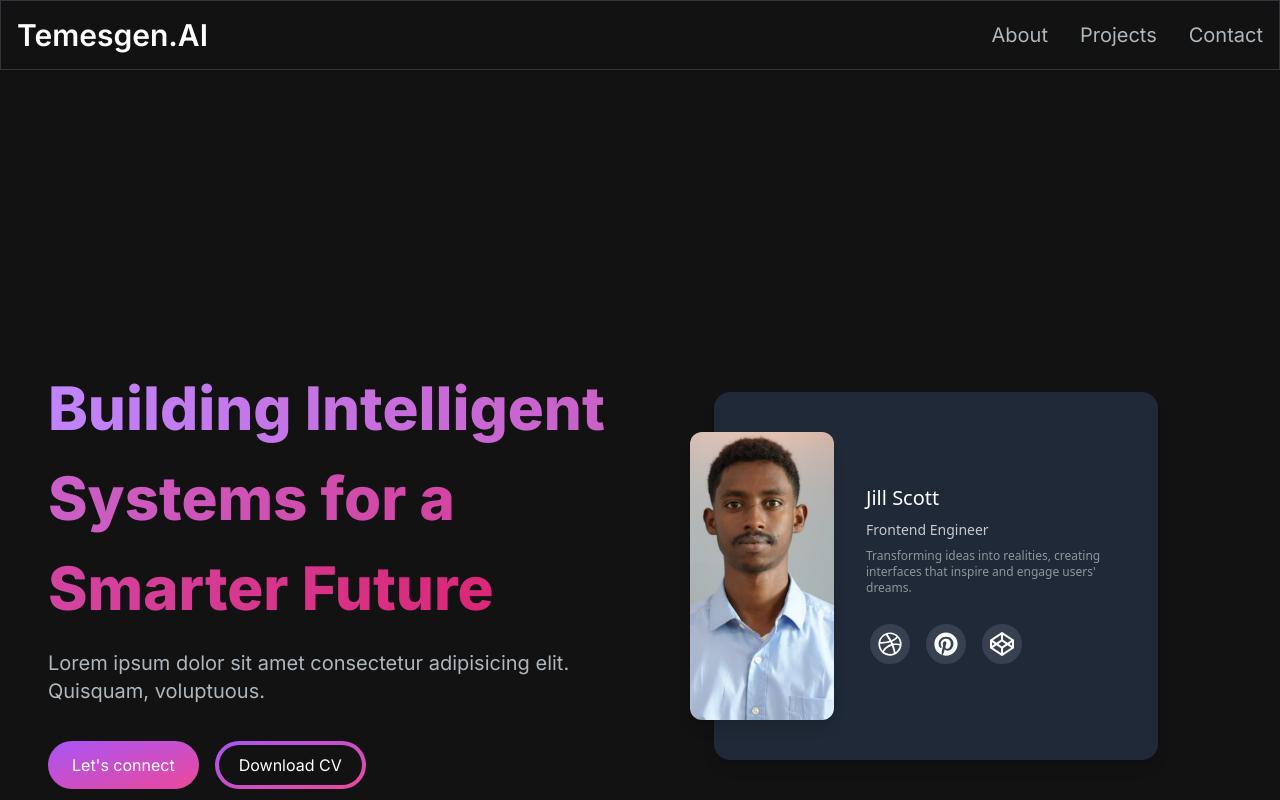
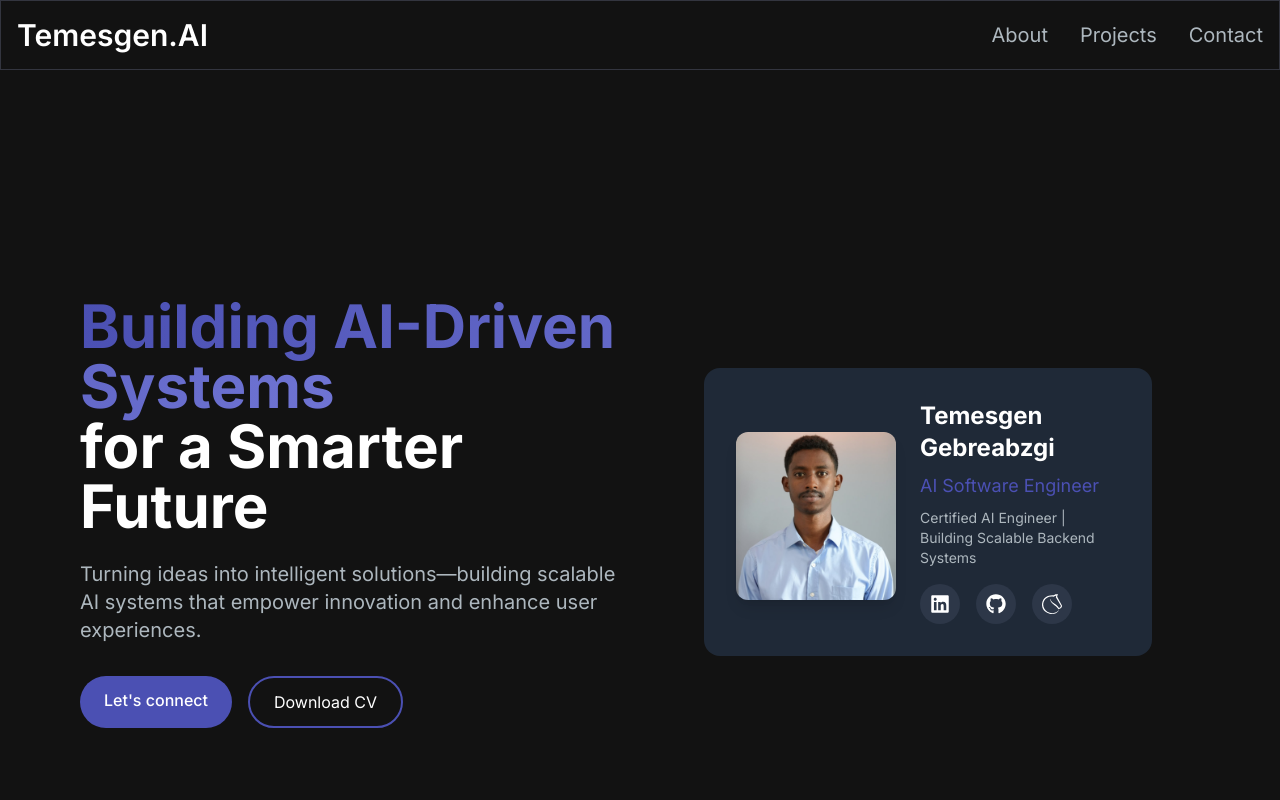
Before and after one commit to temesgen5335/developer-portfolio-with-nextjs, a Next.js app: page / in a window 1280 px wide. Shown: the top 800 px of the page. Built offline with nearby package versions, Linux system fonts and the light colour scheme.

Commit message:
update heroSection

```diff
--- a/src/app/components/AviProfile.js
+++ b/src/app/components/AviProfile.js
@@ -1,33 +1,78 @@
-import { FaDribbble, FaPinterest, FaCodepen } from 'react-icons/fa';
+import { FaLinkedin, FaGithub } from 'react-icons/fa';
+import { SiLichess } from 'react-icons/si';
+import Image from 'next/image';
+import { motion } from 'framer-motion';
 
 export default function AviProfile() {
   return (
-    <div className="flex items-center justify-center min-h-screen font-sans">
-      <div className="flex items-center w-3/4 max-w-4xl p-10 bg-gray-800 rounded-2xl shadow-lg">
-        <img
-          src="/image.jpg"
-          alt="Profile Image"
-          className="w-36 h-72 object-cover rounded-xl shadow-lg -ml-16 mr-8 transition-all duration-300"
-        />
-        <div>
-          <h2 className="text-xl font-normal mb-2">Jill Scott</h2>
-          <h3 className="text-sm opacity-75 mb-2">Frontend Engineer</h3>
-          <p className="text-xs opacity-50 mb-6">
-            Transforming ideas into realities, creating interfaces that inspire and engage users' dreams.
-          </p>
-          <div className="flex items-center gap-2">
-            <button className="relative flex items-center justify-center w-12 h-12 border-4 border-gray-800 bg-gray-700 rounded-full hover:bg-gradient-to-r hover:from-pink-500 hover:to-yellow-300 transition-all">
-              <FaDribbble className="text-white text-2xl" />
-            </button>
-            <button className="relative flex items-center justify-center w-12 h-12 border-4 border-gray-800 bg-gray-700 rounded-full hover:bg-gradient-to-r hover:from-pink-500 hover:to-yellow-300 transition-all">
-              <FaPinterest className="text-white text-2xl" />
-            </button>
-            <button className="relative flex items-center justify-center w-12 h-12 border-4 border-gray-800 bg-gray-700 rounded-full hover:bg-gradient-to-r hover:from-pink-500 hover:to-yellow-300 transition-all">
-              <FaCodepen className="text-white text-2xl" />
-            </button>
+    <div className="flex justify-center items-center w-full">
+      <motion.div
+        className="relative w-full max-w-md bg-[#1f2937] rounded-2xl p-6 sm:p-8"
+        initial={{ y: 20 }}
+        animate={{ y: 0 }}
+        transition={{
+          type: "spring",
+          stiffness: 260,
+          damping: 20
+        }}
+      >
+        <div className="flex flex-col sm:flex-row gap-6 items-center">
+          <div className="relative w-32 h-32 sm:w-40 sm:h-40">
+            <Image
+              src="/image.jpg"
+              alt="Profile Image"
+              width={160}
+              height={160}
+              className="rounded-xl object-cover shadow-lg"
+            />
+          </div>
+
+          <div className="flex-1 text-center sm:text-left">
+            <h2 className="text-2xl font-bold text-white mb-2">
+              Temesgen Gebreabzgi
+            </h2>
+            <h3 className="text-[#4b50b3] text-lg mb-2">
+              AI Software Engineer
+            </h3>
+            <p className="text-[#ADB7BE] text-sm mb-4">
+              Certified AI Engineer | Building Scalable Backend Systems
+            </p>
+
+            <div className="flex justify-center sm:justify-start gap-4">
+              {[
+                {
+                  href: "https://www.linkedin.com/in/temesgen-gebreabzgi",
+                  icon: FaLinkedin,
+                  label: "LinkedIn"
+                },
+                {
+                  href: "https://github.com/temesgen5335",
+                  icon: FaGithub,
+                  label: "GitHub"
+                },
+                {
+                  href: "https://chess.com/member/theunderdogpeasant",
+                  icon: SiLichess,
+                  label: "Chess.com"
+                }
+              ].map((social, index) => (
+                <motion.a
+                  key={index}
+                  href={social.href}
+                  target="_blank"
+                  rel="noopener noreferrer"
+                  className="w-10 h-10 flex items-center justify-center rounded-full bg-[#2d3748] hover:bg-[#4b50b3] transition-all duration-300"
+                  whileHover={{ scale: 1.1 }}
+                  whileTap={{ scale: 0.95 }}
+                >
+                  <social.icon className="w-5 h-5 text-white" />
+                  <span className="sr-only">{social.label}</span>
+                </motion.a>
+              ))}
+            </div>
           </div>
         </div>
-      </div>
+      </motion.div>
     </div>
   );
 }
--- a/src/app/components/HeroSection.jsx
+++ b/src/app/components/HeroSection.jsx
@@ -1,63 +1,58 @@
 "use client";
-import React, { useEffect, useRef } from "react";
-import { TypeAnimation } from "react-type-animation";
+import React from "react";
 import { motion } from "framer-motion";
 import Link from "next/link";
 import AviProfile from "./AviProfile";
 
 const HeroSection = () => {
-  const containerRef = useRef(null);
-
-  useEffect(() => {
-    // Initialize Three.js scene here
-    if (typeof window !== "undefined" && containerRef.current) {
-      import("./three").then((module) => {
-        module.initializeScene(containerRef.current);
-      });
-    }
-  }, []);
-
   return (
-    <section className="lg:py-16">
-      <div className="grid grid-cols-1 sm:grid-cols-12">
-        <motion.div
-          initial={{ opacity: 0, scale: 0.5 }}
-          animate={{ opacity: 1, scale: 1 }}
-          transition={{ duration: 0.5 }}
-          className="col-span-12 flex flex-col sm:flex-row items-center justify-center"
-        >
-          <div className="sm:w-1/2 text-center sm:text-left">
-            <h2 className="text-white mb-4 text-4xl sm:text-5xl lg:text-6xl lg:leading-normal font-extrabold">
-              <span className="text-transparent bg-clip-text bg-gradient-to-r from-primary-400 to-secondary-600">
-                Building Intelligent Systems for a Smarter Future
+    <section className="min-h-screen flex items-center justify-center py-12 px-4 sm:px-6 lg:px-8">
+      <div className="max-w-7xl mx-auto">
+        <div className="grid grid-cols-1 lg:grid-cols-2 gap-8 items-center">
+          {/* Text Content */}
+          <motion.div
+            initial={{ opacity: 0, y: 20 }}
+            animate={{ opacity: 1, y: 0 }}
+            transition={{ duration: 0.5 }}
+            className="text-center lg:text-left order-2 lg:order-1"
+          >
+            <h1 className="text-4xl sm:text-5xl lg:text-6xl font-bold mb-6">
+              <span className="bg-clip-text text-transparent bg-gradient-to-r from-[#4b50b3] to-[#6f74d3]">
+                Building AI-Driven Systems
               </span>
-              <br></br>
-            </h2>
-            <p className="text-[#ADB7BE] text-base sm:text-lg mb-6 lg:text-xl">
-              Lorem ipsum dolor sit amet consectetur adipisicing elit. Quisquam,
-              voluptuous.
+              <br />
+              <span className="text-white">for a Smarter Future</span>
+            </h1>
+            <p className="text-[#ADB7BE] text-lg sm:text-xl mb-8 max-w-2xl mx-auto lg:mx-0">
+              Turning ideas into intelligent solutions—building scalable AI systems
+              that empower innovation and enhance user experiences.
             </p>
-            <div>
+            <div className="flex flex-col sm:flex-row gap-4 justify-center lg:justify-start">
               <Link
                 href="/#contact"
-                className="px-6 inline-block py-3 w-full sm:w-fit rounded-full mr-4 bg-gradient-to-br from-primary-500 to-secondary-500 hover:bg-slate-200 text-white"
+                className="px-6 py-3 rounded-full bg-[#4b50b3] hover:bg-[#5c61c7] text-white font-medium transition-all duration-300 text-center"
               >
-                Let's connect
+                Let&apos;s connect
               </Link>
               <Link
                 href="/"
-                className="px-1 inline-block py-1 w-full sm:w-fit rounded-full bg-gradient-to-br from-primary-500 to-secondary-500 hover:bg-slate-800 text-white mt-3"
+                className="px-6 py-3 rounded-full border-2 border-[#4b50b3] text-white hover:bg-[#4b50b3] transition-all duration-300 text-center"
               >
-                <span className="block bg-[#121212] hover:bg-slate-800 rounded-full px-5 py-2">
-                  Download CV
-                </span>
+                Download CV
               </Link>
             </div>
-          </div>
-          <div className="sm:w-1/2">
+          </motion.div>
+
+          {/* Profile Section */}
+          <motion.div
+            initial={{ opacity: 0, scale: 0.9 }}
+            animate={{ opacity: 1, scale: 1 }}
+            transition={{ duration: 0.5 }}
+            className="order-1 lg:order-2"
+          >
             <AviProfile />
-          </div>
-        </motion.div>
+          </motion.div>
+        </div>
       </div>
     </section>
   );
```
